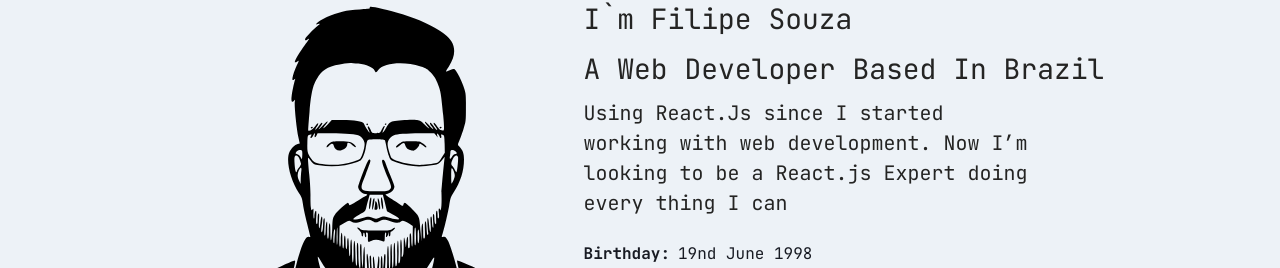
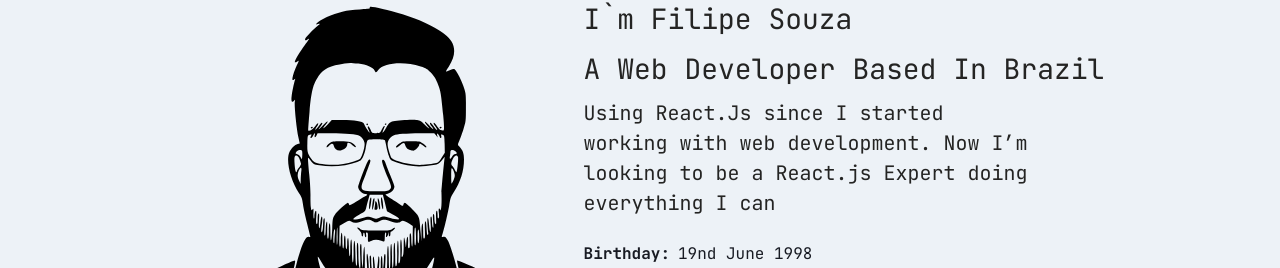
Before and after one commit to FilipeMSouza/portfolio, a Next.js app: page /about in a window 1280 px wide. Shown: the part 178-446 px from the top of the page. Built offline with nearby package versions, Linux system fonts and the light colour scheme.

Commit message:
Typo fix

```diff
--- a/src/pages/about/index.tsx
+++ b/src/pages/about/index.tsx
@@ -31,7 +31,7 @@ export default function About() {
               <VStack align={isWideVersion ? 'start' : 'center'}>
                 <Text fontSize={isWideVersion ? '3xl' : '2xl'}> I`m Filipe Souza</Text>
                 <Text fontSize={isWideVersion ? '3xl' : '2xl'} w={isWideVersion ? '' : '350px'}>A Web Developer Based In Brazil</Text>
-                <Text fontSize={isWideVersion ? 'xl' : 'lg'} w={isWideVersion ? '450px' : '350px'}>Using React.Js since I started working with web development. Now I’m looking to be a React.js Expert doing every thing I can</Text>
+                <Text fontSize={isWideVersion ? 'xl' : 'lg'} w={isWideVersion ? '450px' : '350px'}>Using React.Js since I started working with web development. Now I’m looking to be a React.js Expert doing everything I can</Text>
               </VStack>
 
               <VStack pt={4} align={isWideVersion ? 'start' : 'center'} color='gray.900' justify="space-between">
```
